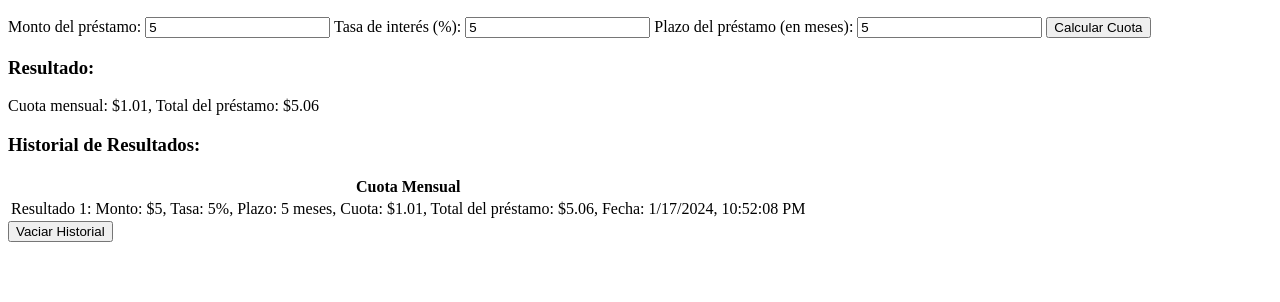
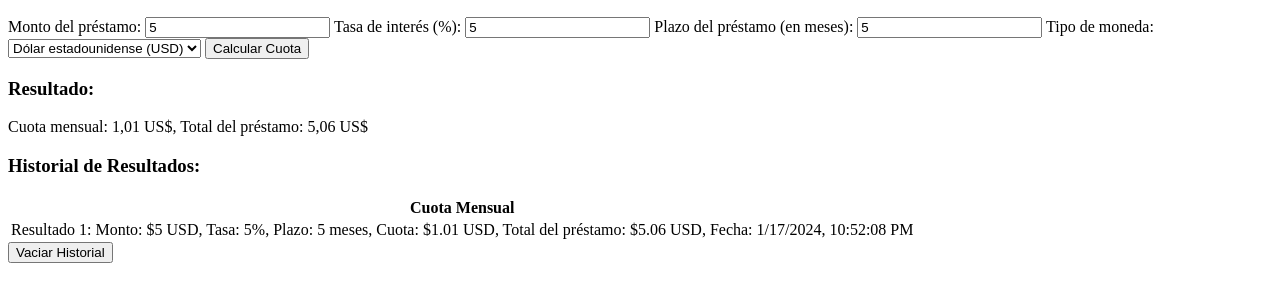
Before and after one commit to sanchezmiguel/CoderJavaScript, a plain HTML site: page PreEntrega/index.html in a window 1280 px wide. Both pictures are taken after typing "5", "5", "5" into the empty fields and a click on the button "Calcular Cuota". Shown: the part 50-352 px from the top of the page. Drawn offline with Linux system fonts and the light colour scheme.

Commit message:
se mueve clase resultado a un archivo resultado.js

```diff
--- a/PreEntrega/index.html
+++ b/PreEntrega/index.html
@@ -19,6 +19,9 @@
     <label for="loanTerm">Plazo del préstamo (en meses):</label>
     <input type="number" id="loanTerm" required>
 
+    <label for="currency">Tipo de moneda:</label>
+    <select id="currency" required></select>
+
     <button type="button" onclick="calcularCuota()">Calcular Cuota</button>
 </form>
 
@@ -36,7 +39,7 @@
 </table>
 <button onclick="vaciarHistorial()">Vaciar Historial</button>
 
-<script src="main.js"></script>
+<script type="module" src="main.js"></script>
 
 </body>
 </html>
--- a/PreEntrega/main.js
+++ b/PreEntrega/main.js
@@ -1,31 +1,48 @@
 // main.js
 
-class Resultado {
-    constructor(montoPrestamo, tasaInteres, plazoPrestamo, cuotaMensual, totalPrestamo) {
-        this.montoPrestamo = montoPrestamo;
-        this.tasaInteres = tasaInteres;
-        this.plazoPrestamo = plazoPrestamo;
-        this.cuotaMensual = cuotaMensual;
-        this.totalPrestamo = totalPrestamo;
-        this.fecha = new Date(); // fecha en la que se generó el resultado
-    }
-}
+// Importar la clase Resultado desde el archivo resultado.js
+import Resultado from './resultado.js';
 
 // Lista para almacenar los resultados
 const resultados = [];
 
+// Lista de tipos de monedas
+const tiposMoneda = [
+    { codigo: "USD", nombre: "Dólar estadounidense" },
+    { codigo: "UYU", nombre: "Peso Uruguayo" },
+    { codigo: "EUR", nombre: "Euro" },
+    { codigo: "GBP", nombre: "Libra esterlina" },
+];
+
+// Función para cargar tipos de moneda en la lista desplegable
+function cargarTiposMoneda() {
+    const currencySelect = document.getElementById('currency');
+
+    tiposMoneda.forEach((tipo) => {
+        const option = document.createElement('option');
+        option.value = tipo.codigo;
+        option.textContent = `${tipo.nombre} (${tipo.codigo})`;
+        currencySelect.appendChild(option);
+    });
+}
+
+// Llamar a la función para cargar tipos de moneda al cargar la página
+cargarTiposMoneda();
+
 function vaciarHistorial() {
-    // Vaciar la lista de resultados
     resultados.length = 0;
+    actualizarTablaResultados();
+}
 
-    // Actualizar la tabla de resultados
-    actualizarTablaResultados();
+function formatearMoneda(valor, tipoMoneda) {
+    return new Intl.NumberFormat('es', { style: 'currency', currency: tipoMoneda }).format(valor);
 }
 
 function calcularCuota() {
     const montoElement = document.getElementById('loanAmount');
     const tasaElement = document.getElementById('interestRate');
     const plazoElement = document.getElementById('loanTerm');
+    const currencyElement = document.getElementById('currency');
     const resultadoElemento = document.getElementById('result');
 
     if (!montoElement.value || !tasaElement.value || !plazoElement.value) {
@@ -36,6 +53,7 @@ function calcularCuota() {
     const montoPrestamo = parseFloat(montoElement.value);
     const tasaInteres = parseFloat(tasaElement.value);
     const plazoPrestamo = parseInt(plazoElement.value);
+    const tipoMoneda = currencyElement.value;
 
     if (isNaN(montoPrestamo) || isNaN(tasaInteres) || isNaN(plazoPrestamo) || montoPrestamo <= 0 || tasaInteres <= 0 || plazoPrestamo <= 0) {
         resultadoElemento.textContent = 'Ingrese valores numéricos y mayores que cero.';
@@ -46,31 +64,29 @@ function calcularCuota() {
     const cuotaMensual = (montoPrestamo * tasaMensual) / (1 - Math.pow(1 + tasaMensual, -plazoPrestamo));
     const totalPrestamo = cuotaMensual * plazoPrestamo;
 
-    resultadoElemento.textContent = `Cuota mensual: $${cuotaMensual.toFixed(2)}, Total del préstamo: $${totalPrestamo.toFixed(2)}`;
+    resultadoElemento.innerHTML = `Cuota mensual: ${formatearMoneda(cuotaMensual, tipoMoneda)},
+                                  Total del préstamo: ${formatearMoneda(totalPrestamo, tipoMoneda)}`;
 
-    // Crear una instancia de la clase Resultado y agregarlo a la lista
-    const nuevoResultado = new Resultado(montoPrestamo, tasaInteres, plazoPrestamo, cuotaMensual, totalPrestamo);
+    const nuevoResultado = new Resultado(montoPrestamo, tasaInteres, plazoPrestamo, cuotaMensual, totalPrestamo, tipoMoneda);
     resultados.push(nuevoResultado);
 
-    // Actualizar la tabla de resultados
     actualizarTablaResultados();
 }
+window.calcularCuota = calcularCuota;
 
 function actualizarTablaResultados() {
     const resultsBody = document.getElementById('resultsBody');
-    // Limpiar la tabla antes de actualizar
     resultsBody.innerHTML = '';
 
-    // Agregar cada resultado a la tabla
     resultados.forEach((resultado, index) => {
         const newRow = resultsBody.insertRow();
         const cell = newRow.insertCell(0);
         cell.innerHTML = `Resultado ${index + 1}:
-                      Monto: $${resultado.montoPrestamo},
+                      Monto: $${resultado.montoPrestamo} ${resultado.tipoMoneda},
                       Tasa: ${resultado.tasaInteres}%,
                       Plazo: ${resultado.plazoPrestamo} meses,
-                      Cuota: $${resultado.cuotaMensual.toFixed(2)},
-                      Total del préstamo: $${resultado.totalPrestamo.toFixed(2)},
+                      Cuota: $${resultado.cuotaMensual.toFixed(2)} ${resultado.tipoMoneda},
+                      Total del préstamo: $${resultado.totalPrestamo.toFixed(2)} ${resultado.tipoMoneda},
                       Fecha: ${resultado.fecha.toLocaleString()}`;
     });
 }
--- /dev/null
+++ b/PreEntrega/resultado.js
@@ -0,0 +1,16 @@
+// resultado.js
+
+class Resultado {
+    constructor(montoPrestamo, tasaInteres, plazoPrestamo, cuotaMensual, totalPrestamo, tipoMoneda) {
+        this.montoPrestamo = montoPrestamo;
+        this.tasaInteres = tasaInteres;
+        this.plazoPrestamo = plazoPrestamo;
+        this.cuotaMensual = cuotaMensual;
+        this.totalPrestamo = totalPrestamo;
+        this.tipoMoneda = tipoMoneda;
+        this.fecha = new Date(); // fecha en la que se generó el resultado
+    }
+}
+
+// Exportar la clase para que pueda ser importada en otros archivos
+export default Resultado;
```
